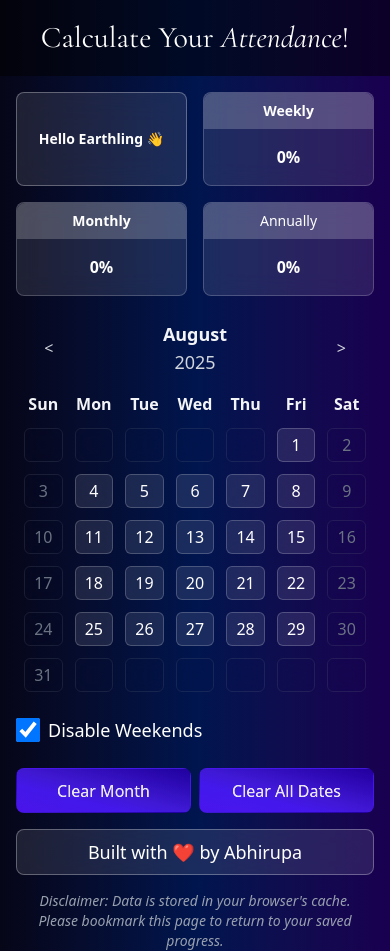
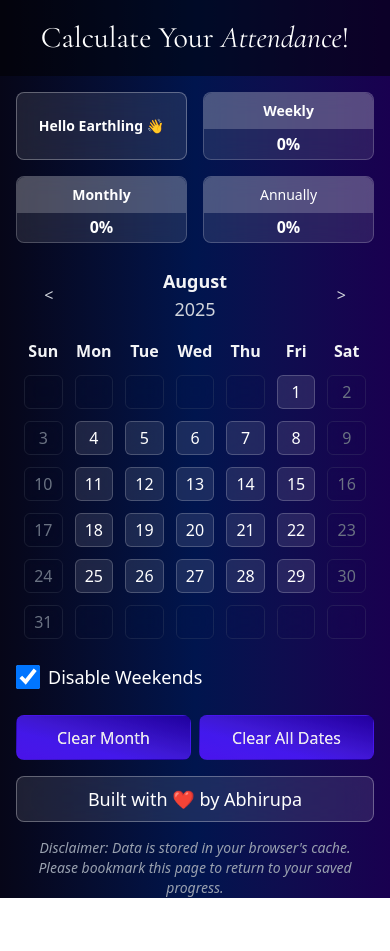
Before and after one commit to abhirupa-tech/corporate-attendance-calculator, a React (Vite) app: page / in a window 390 px wide. After the commit the page ends 898 px from the top, so only its background shows below. Built offline with nearby package versions, Linux system fonts and the light colour scheme.

Commit message:
Updating height adjustments for phone

```diff
--- a/src/components/bentoGrid.tsx
+++ b/src/components/bentoGrid.tsx
@@ -48,36 +48,36 @@ const BentoGrid: React.FC = () => {
       <div className="m-h-auto max-w-[1400px] w-full grid grid-cols-2 sm:grid-cols-3 md:grid-cols-6 xl:grid-cols-4 lg:grid-cols-4 gap-4 p-4 xl:mx-32 lg:mx-24 md:mx-16 sm:mx-8 items-stretch">
 
         {/* Greeting Box */}
-        <div className="col-span-1 text-sm md:text-md sm:col-span-3 md:col-span-6 lg:col-span-1 xl:col-span-1 rounded-lg flex items-center justify-center text-center font-semibold bg-white/10 backdrop-blur-lg border border-white/30 px-2 sm:p-6 text-md sm:text-lg sm:h-auto">
+        <div className="h-[8vh] sm:h-auto col-span-1 text-sm md:text-md sm:col-span-3 md:col-span-6 lg:col-span-1 xl:col-span-1 rounded-lg flex items-center justify-center text-center font-semibold bg-white/10 backdrop-blur-lg border border-white/30 px-2 sm:p-6 text-md sm:text-lg sm:h-auto">
           Hello Earthling 👋
         </div>
 
         {/* Weekly Attendance */}
-        <div className="col-span-1 md:col-span-2 lg:col-span-1 rounded-lg flex flex-col items-center justify-center text-center font-semibold sm:h-auto relative bg-white/10 backdrop-blur-md border border-white/20">
+        <div className="h-[8vh] sm:h-auto col-span-1 md:col-span-2 lg:col-span-1 rounded-lg flex flex-col items-center justify-center text-center font-semibold sm:h-auto relative bg-white/10 backdrop-blur-md border border-white/20">
           <div className="top-0 left-0 w-full text-center text-sm xl:text-lg sm:text-lg text-white bg-white/20 py-2 rounded-t-lg">
             Weekly
           </div>
-          <div className="flex items-center justify-center h-full text-md md:text-xl font-bold text-white p-4">
+          <div className="flex items-center justify-center h-full text-md md:text-xl font-bold text-white sm:p-4">
             {attendancePercentage.weekly}%
           </div>
         </div>
 
         {/* Monthly Attendance */}
-        <div className="col-span-1 md:col-span-2 lg:col-span-1 rounded-lg flex flex-col items-center justify-center text-center font-semibold sm:h-auto relative bg-white/10 backdrop-blur-md border border-white/20">
+        <div className="h-[8vh] sm:h-auto col-span-1 md:col-span-2 lg:col-span-1 rounded-lg flex flex-col items-center justify-center text-center font-semibold sm:h-auto relative bg-white/10 backdrop-blur-md border border-white/20">
           <div className="top-0 left-0 w-full text-center text-sm xl:text-lg text-white bg-white/20 py-2 rounded-t-lg">
             Monthly
           </div>
-          <div className="flex items-center justify-center h-full text-md md:text-xl font-bold text-white p-4">
+          <div className="flex items-center justify-center h-full text-md md:text-xl font-bold text-white sm:p-4">
             {attendancePercentage.monthly}%
           </div>
         </div>
 
         {/* Annual Attendance */}
-        <div className="relative md:col-span-2 lg:col-span-1 col-span-1 flex flex-col bg-white/10 sm:h-auto backdrop-blur-md border border-white/20 rounded-lg">
+        <div className="h-[8vh] sm:h-auto relative md:col-span-2 lg:col-span-1 col-span-1 flex flex-col bg-white/10 backdrop-blur-md border border-white/20 rounded-lg">
           <div className="top-0 left-0 w-full text-center text-sm xl:text-lg text-white bg-white/20 py-2 rounded-t-lg">
             Annually
           </div>
-          <div className="flex items-center justify-center h-full text-md md:text-xl  font-bold text-white p-4">
+          <div className="flex items-center justify-center h-full text-md md:text-xl  font-bold text-white sm:p-4">
             {attendancePercentage.yearly}%
           </div>
         </div>
--- a/src/components/datePicker.tsx
+++ b/src/components/datePicker.tsx
@@ -101,7 +101,7 @@ const DatePicker: React.FC = () => {
 
         {/* Calendar Header */}
         <div className="flex-col items-center justify-center">
-          <h2 className="text-lg md:text-2xl font-semibold text-gray-100 text-center">
+          <h2 className="text-lg benmd:text-2xl font-semibold text-gray-100 text-center">
             {getMonthDetails(month)}
           </h2>
           <h3 className="text-lg font-light text-gray-300">{year}</h3>
```
